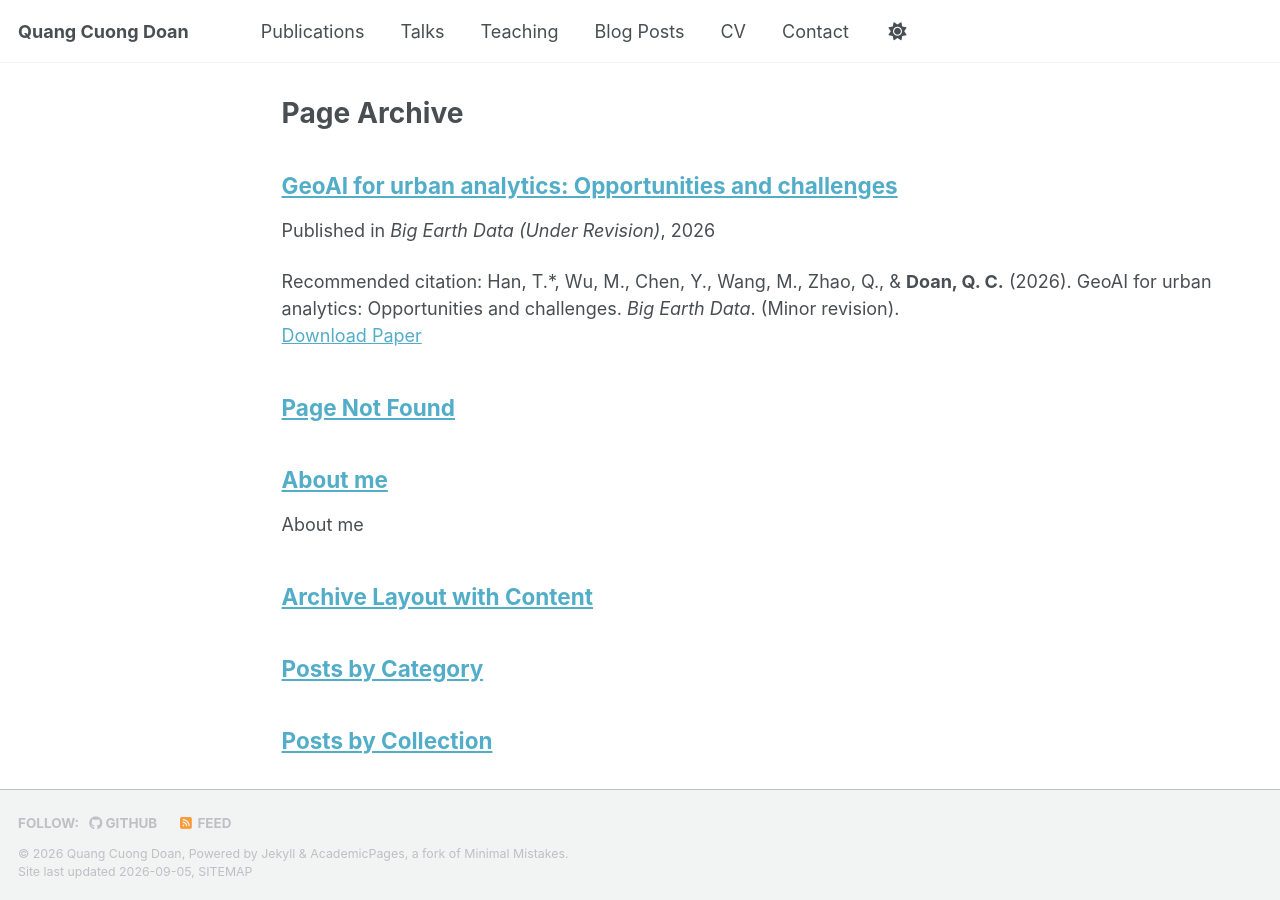
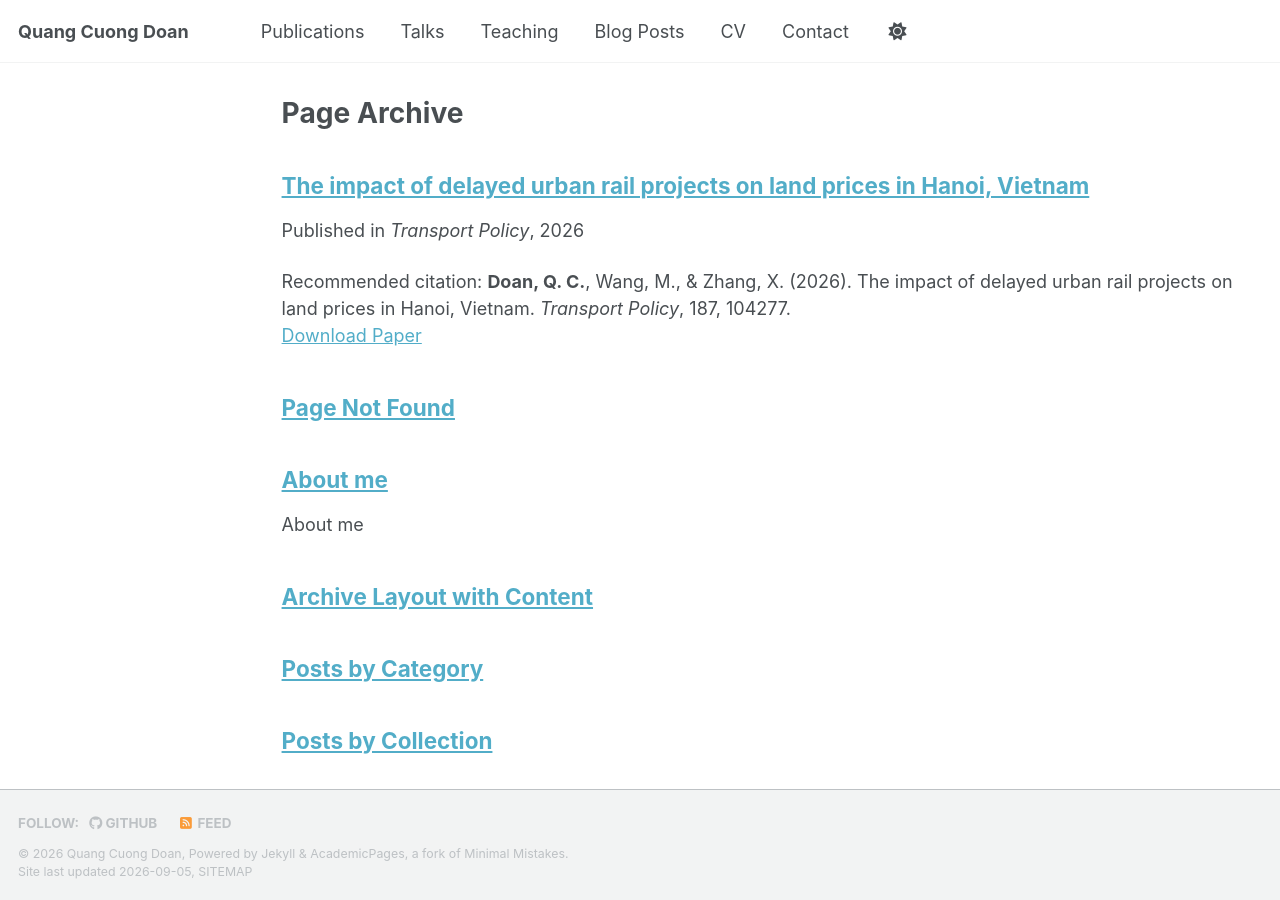
Before and after one commit to cuonghku95/cuonghku95.github.io, a Jekyll site: the page built from _pages/page-archive.html, in a window 1280 px wide and 900 px high. Built offline with Jekyll 4.4.1, drawn with Linux system fonts in a browser that asks for light colours; a script bundle is joined from its source files by our own code; library files that are not in the unit come from our copies.

Commit message:
Update publication details for urban rail project impact

```diff
--- a/files/2026-07-02-TPolicy.md
+++ b/files/2026-07-02-TPolicy.md
@@ -1,13 +1,13 @@
 ---
-title: "GeoAI for urban analytics: Opportunities and challenges"
+title: "The impact of delayed urban rail projects on land prices in Hanoi, Vietnam"
 collection: publications
-permalink: /publication/2026-geoai-urban-analytics
-date: 2026-03-03
-venue: 'Big Earth Data (Under Revision)'
-paperurl: ''
-citation: 'Han, T.*, Wu, M., Chen, Y., Wang, M., Zhao, Q., & <b>Doan, Q. C.</b> (2026). GeoAI for urban analytics: Opportunities and challenges. <i>Big Earth Data</i>. (Minor revision).'
+permalink: /publication/2026-transport-policy
+date: 2026-10-01
+venue: 'Transport Policy'
+paperurl: 'https://doi.org/10.1016/j.tranpol.2026.104277'
+citation: '<b>Doan, Q. C.</b>, Wang, M., & Zhang, X. (2026). The impact of delayed urban rail projects on land prices in Hanoi, Vietnam. <i>Transport Policy</i>, 187, 104277.'
 ---
 
 <div style="text-align: justify;">
-Han, T.*, Wu, M., Chen, Y., Wang, M., Zhao, Q., Doan, Q. C.. (2026). GeoAI for urban analytics: Opportunities and challenges. Big Earth Data. (Minor revision)
+Doan, Q. C., Wang, M., & Zhang, X. (2026). The impact of delayed urban rail projects on land prices in Hanoi, Vietnam. <i>Transport Policy</i>, 187, 104277. https://doi.org/10.1016/j.tranpol.2026.104277
 </div>
```
